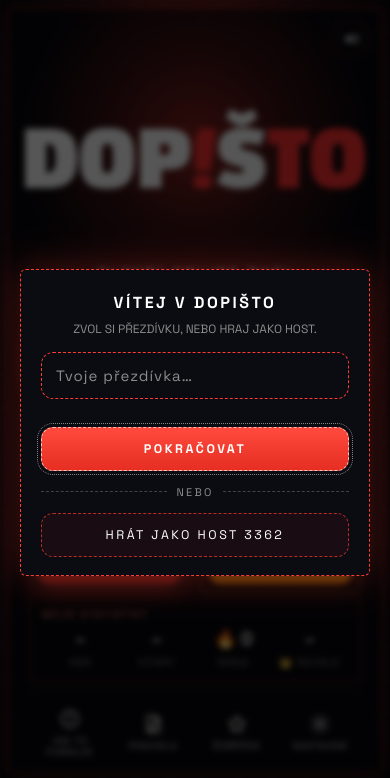
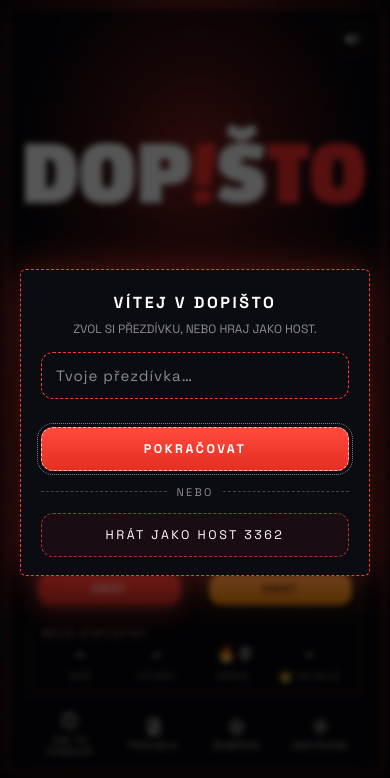
Before and after one commit to Patryksson/dopisto-online, a website: page client/index.html in a window 390 px wide. Drawn offline with nearby package versions, Linux system fonts and the light colour scheme; no server answers.

Commit message:
Add files via upload

```diff
--- a/client/styles.css
+++ b/client/styles.css
@@ -1119,7 +1119,7 @@ body.desk-duel .game-card .feed{display:none}
 #wordInput:focus-visible,.wi-field input:focus-visible{outline-offset:1px}
 @media (hover:hover) and (pointer:fine){
   button,.tab,.seg-btn,.time-chip,.reaction-btn,.nick-chip,.link-btn,[role=radio]{cursor:pointer}
-  .menu-item:not(#playBtn):not(#dailyBtn):not(#findBtn):hover{border-color:var(--dash);background:rgba(255,59,48,.10);transform:translateY(-1px)}
+  .menu-item:not(#playBtn):not(#dailyBtn):not(#findBtn):not(#weeklyBtn):hover{border-color:var(--dash);background:rgba(255,59,48,.10);transform:translateY(-1px)}
   #playBtn:hover,#dailyBtn:hover,#findBtn:hover{filter:brightness(1.1);transform:translateY(-1px)}
   .tab:hover{color:#fff;background:rgba(255,255,255,.05)}
   .tab:hover b{color:var(--accent)}
@@ -1268,3 +1268,24 @@ body.desk-duel .game-card .feed{display:none}
 .side .bignum{font-size:84px;line-height:1;font-weight:700;color:#fff;text-align:center;padding:14px 0 4px;font-variant-numeric:tabular-nums;text-shadow:0 0 24px rgba(255,59,48,.45)}
 .side .bignum+.hint{text-align:center;margin-top:0}
 .vol-pop[hidden]{display:none}
+
+/* Návrat do menu: jen měkký fade, žádný posun (stránka neskáče) */
+@keyframes homeFade{from{opacity:0}to{opacity:1}}
+#app > .page.home{animation:homeFade .28s ease-out both}
+@media (prefers-reduced-motion:reduce){#app > .page.home{animation:none}}
+/* Mobil: kompaktnější prvky pod logem → logo má víc vzduchu nad i pod sebou, stránka se neposouvá */
+@media (max-width:600px){
+  .page.home .logo-wrap{margin-top:clamp(6px,1.6vh,16px);margin-bottom:clamp(6px,1.6vh,16px)}
+  .page.home .stats-card{margin:8px 0 4px;padding:6px 12px 7px}
+  .page.home .sc-title{margin-bottom:3px}
+  .page.home .sc-row b{font-size:16px}
+  .page.home .bonus-card.slim{margin-top:6px;padding:5px 12px}
+  .page.home .chal-row .chal-sq{padding:7px 8px 6px}
+  .page.home .chal-sq .cs-pat{margin:2px 0;font-size:clamp(22px,3.8vh,32px)}
+  .page.home .chal-sq .cs-note{margin-bottom:4px}
+  .page.home .chal-row .chal-sq .menu-item{padding-top:8px;padding-bottom:8px}
+  .page.home .tab{padding-top:5px;padding-bottom:2px}
+  .page.home .tab b{height:20px}
+  .page.home .tab b svg{width:19px;height:19px}
+  .page.home .site-footer{font-size:10px}
+}
```
